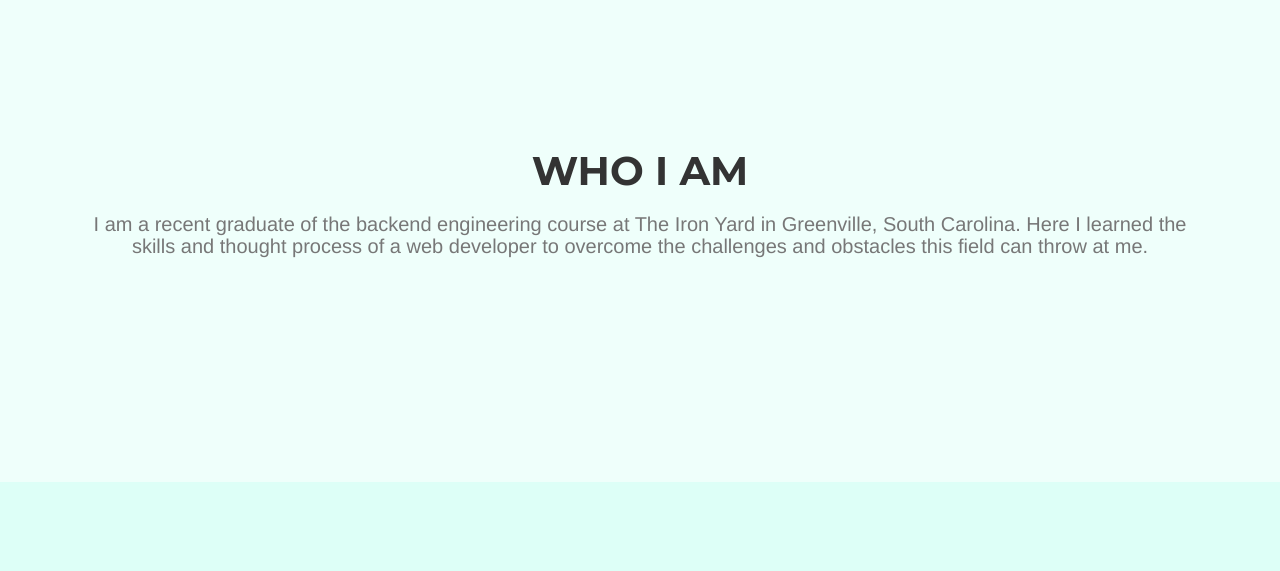
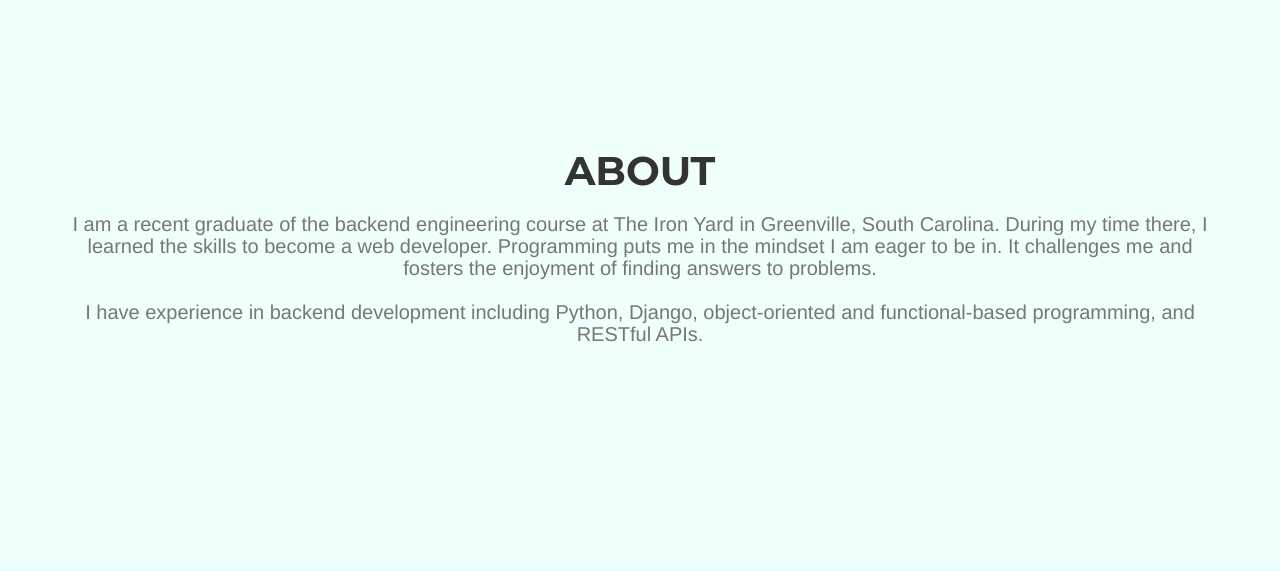
Before and after one commit to tdhuynh/Portfolio, a Django app: template templates/home.html in a window 1280 px wide. Shown: the part 791-1362 px from the top of the page. Run offline with Django 3.2, Linux system fonts and the light colour scheme; the template is opened without the code that fills it, so the values that code supplies are empty; some libraries are stand-ins or nearby versions; some web fonts are replaced.

Commit message:
added more in about and detailed bio in contact

```diff
--- a/templates/home.html
+++ b/templates/home.html
@@ -59,7 +59,7 @@
                         <a href="#page-top"></a>
                     </li>
                     <li>
-                        <a class="page-scroll" href="#about">Who I Am</a>
+                        <a class="page-scroll" href="#about">About</a>
                     </li>
                     <li>
                         <a class="page-scroll" href="#portfolio">Portfolio</a>
@@ -93,13 +93,14 @@
         <div class="container">
             <div class="row">
                 <div class="col-lg-12 text-center">
-                    <h2 class="section-heading">Who I Am</h2>
+                    <h2 class="section-heading">About</h2>
                     <h3 class="section-subheading text-muted">
                       I am a recent graduate of the backend engineering course at The Iron Yard in Greenville, South Carolina.
-                      Here I learned the skills and thought process of a web developer to overcome the challenges and obstacles this field can throw at me.
-
+                      During my time there, I learned the skills to become a web developer. Programming puts me in the mindset
+                      I am eager to be in. It challenges me and fosters the enjoyment of finding answers to problems.
+                      <br><br>
+                      I have experience in backend development including Python, Django, object-oriented and functional-based programming, and RESTful APIs.
                     </h3>
-
                 </div>
             </div>
         </div>
@@ -252,8 +253,9 @@
                 <div class="col-sm-3 text-center">
                     <div class="team-member">
                         <img src="static/img/tommy.jpg" class="img-responsive img-circle" alt="">
-                        <h4>Concerns or questions? Contact me below!</h4>
-                        <br>
+                        <!-- <h4>Concerns or questions? Contact me below!</h4> -->
+                        <h3>Tommy Huynh</h3>
+                        <h5>Web Developer</h5>
                         <ul class="list-inline social-buttons">
                             <li>
                               <a href="mailto:tommyhuynh93@gmail.com?subject=Hi Tommy, I would love to chat!"><i class="fa fa-envelope"></i></a>
@@ -268,19 +270,29 @@
                     </div>
                 </div>
                 <div class="col-sm-3 text-center">
-                  <h3 class="section-subheading">
-                    Who I Am
-                  </h3>
+                  <h4>Who I Am</h4>
+                  <p class="text-muted">
+                    I graduated from the University of South Carolina in 2015 with a degree in Exercise Science.
+                    In 2016, I enrolled in the backend engineering course at The Iron Yard to pursue a career in programming.
+                    Though rigorous, I grew to love coding even more throughout the course. I find the work I do challenging and rewarding.
+                    I am an avid fan of video games, board games, and music.
+                  </p>
+
                 </div>
                 <div class="col-sm-3 text-center">
-                  <h3 class="section-subheading">
-                    What I Do
-                  </h3>
+                  <h4>What I Do</h4>
+                  <p class="text-muted">
+                    I have created many applications at The Iron Yard from a simple operations calculator to a profile-based search engine.
+                    Though of varying complexity, I bring each project to life by utilizing the tools and skills I have learned.
+                  </p>
                 </div>
                 <div class="col-sm-3 text-center">
-                  <h3 class="section-subheading">
-                    Why I Do It
-                  </h3>
+                  <h4>Why I Do It</h4>
+                  <p class="text-muted">
+                    I enjoy solving problems. Just like in video games, you have objectives and goals to work for. Coding is no different.
+                    Every mistake and setback is a new opportunity for me to learn and grow as a developer.
+                    The satisfaction I get when I fix errors and bugs and create working code reminds me that this is what I am passionate about.
+                  </p>
                 </div>
             </div>
             <br>
@@ -321,12 +333,15 @@
                         <div class="col-lg-8 col-lg-offset-2">
                             <div class="modal-body">
                                 <h2>Seekers</h2>
-                                <p class="item-intro text-muted"></p>
-                                <img class="img-responsive img-centered" src="static/img/portfolio/seekers-preview.png" alt="">
-                                <p>
+                                <p class="item-intro text-muted">
                                   <a href="http://arcane-reef-60277.herokuapp.com/">Seekers</a> is a social platform for adopted people and their birth families to interact and potentially find each other.
                                   Users fill out a profile and can search for other profiles through keywords such as birth hospital and surnames.
                                   If a user has done genetic testing/analysis through <a href="https://www.23andme.com/">23 and Me</a>, he or she can import relative information to be displayed on their profile for all users to see.
+
+                                </p>
+                                <img class="img-responsive img-centered" src="static/img/portfolio/seekers-preview.png" alt="">
+                                <p>
+                                  Featured Tools: Django Haystack, Elasticsearch, Python Social Auth, 23andMe API, Amazon S3, Semantic UI
                                 </p>
                                 <div class="row">
                                   <a href="http://arcane-reef-60277.herokuapp.com/" target="_blank"><button type="button" class="btn btn-primary btn-lg">View Live</button></a>
@@ -359,10 +374,14 @@
                         <div class="col-lg-8 col-lg-offset-2">
                             <div class="modal-body">
                                 <h2>Reddit-Ish</h2>
-                                <p class="item-intro text-muted"></p>
+                                <p class="item-intro text-muted">
+                                  Reddit-Ish is an application created for an assignment based on <a href="https://www.reddit.com/">Reddit</a>.
+                                  It was created with emphasis on class-based views and foreign key relationships. Bootstrap is used
+                                  as the CSS framework.
+                                </p>
                                 <img class="img-responsive img-centered" src="static/img/portfolio/redditish-preview.png" alt="">
                                 <p>
-                                  Reddit-Ish is an application created for an assignment based on <a href="https://www.reddit.com/">Reddit</a>.
+                                  Featured Tools: Python, Django, Bootstrap
                                 </p>
 
                                 <div class="row">
@@ -396,10 +415,13 @@
                         <div class="col-lg-8 col-lg-offset-2">
                             <div class="modal-body">
                                 <h2>URL Shortener</h2>
-                                <p class="item-intro text-muted"></p>
+                                <p class="item-intro text-muted">
+                                  URL Shortener is an application created for an assignment based off of <a href="https://bitly.com/">Bitly</a> where one can create shortened URL links to share across the Internet.
+                                  It features class-based views and Bootstrap as the CSS framework. Users to set their created links to public or private.
+                                </p>
                                 <img class="img-responsive img-centered" src="static/img/portfolio/shorturl-preview.png" alt="">
                                 <p>
-                                  URL Shortener is an application created for an assignment based off of <a href="https://bitly.com/">Bitly</a> where one can create shortened URL links to share across the Internet.
+                                  Featured Tools: Python, Django, Bootstrap
                                 </p>
                                 <div class="row">
                                   <a href="http://urlshort-tdhuynh.herokuapp.com/"><button type="button" class="btn btn-primary btn-lg" target="_blank">View Live</button></a>
```
Also changed, not shown: 3 other files.
